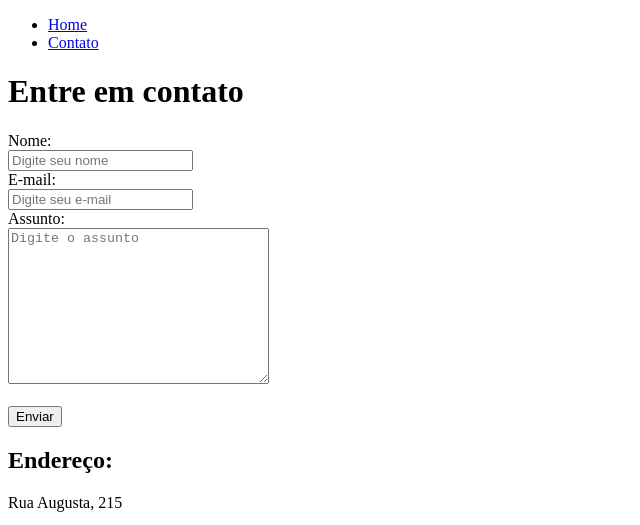
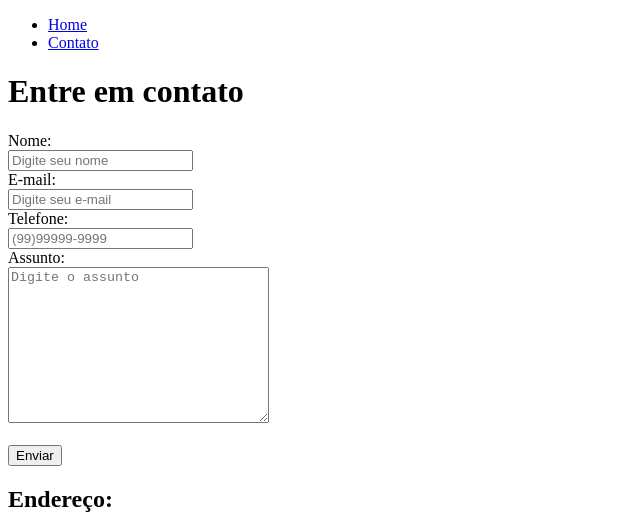
Before and after one commit to caetano-felipe/fundamentos-web-generation, a plain HTML site: page contato.html in a window 1280 px wide. Shown: the top 525 px of the page, without its empty margins (0-640 px from the left). Drawn offline with Linux system fonts and the light colour scheme.

Commit message:
add new field

```diff
--- a/contato.html
+++ b/contato.html
@@ -16,6 +16,8 @@
     <input type="text" id="nome" name="nome" placeholder="Digite seu nome"><br>
     <label for="email">E-mail:</label><br>
     <input type="email" id="email" name="email" placeholder="Digite seu e-mail"><br>
+    <label for="telefone">Telefone:</label><br>
+    <input type="tel" id="telefone" name="telefone" placeholder="(99)99999-9999"><br>
     <label for="assunto">Assunto:</label><br>
     <textarea name="assunto" id="assunto" cols="30" rows="10" placeholder="Digite o assunto"></textarea>
     <br><br>
```
